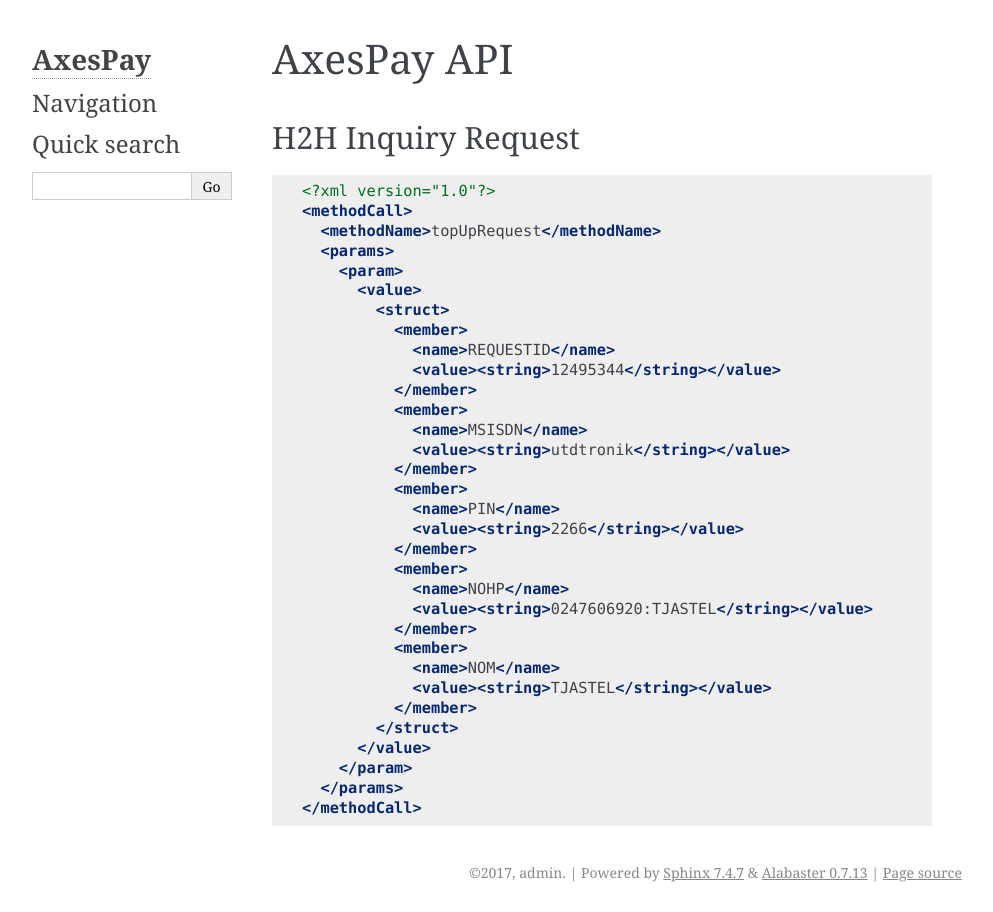
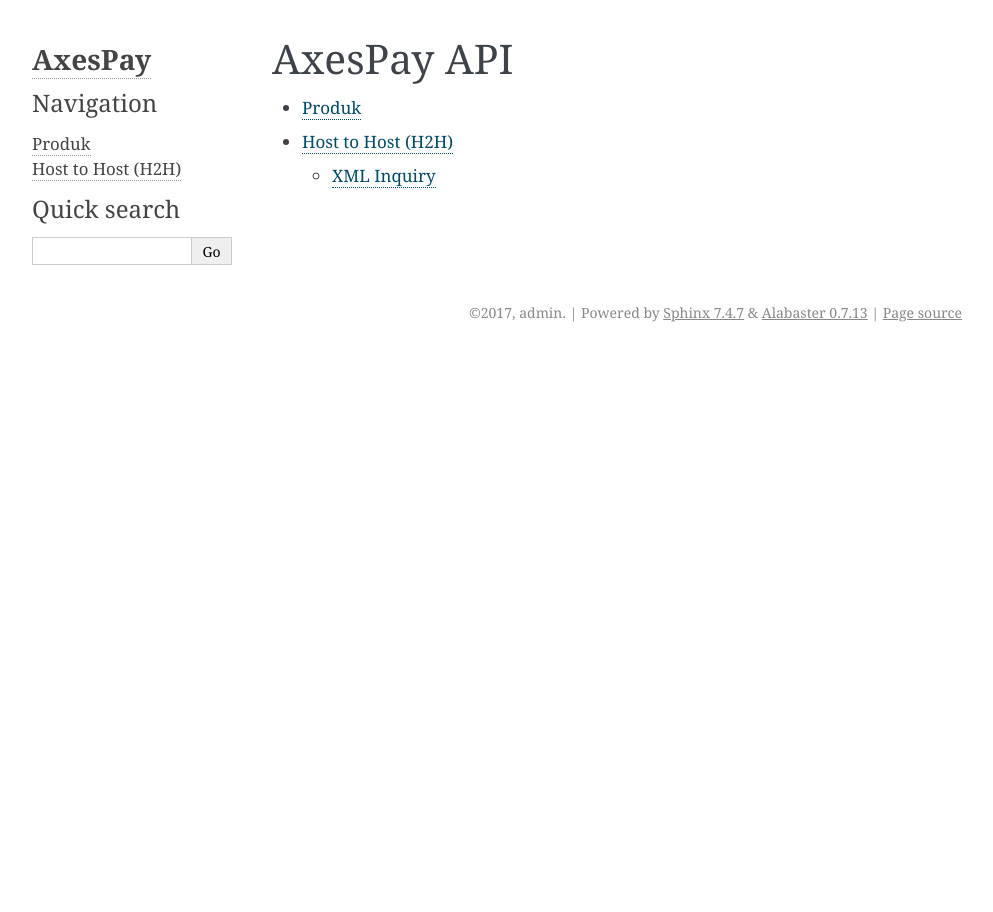
Before and after one commit to ciheul/axes-docs, a Sphinx documentation site: the page built from source/index.rst, in a window 1280 px wide. Shown: the whole page, without its empty margins (148-1141 px from the left). Built offline with Sphinx 7.4.7, drawn with Linux system fonts in a browser that asks for light colours.

```diff
--- a/source/index.rst
+++ b/source/index.rst
@@ -6,54 +6,16 @@
 AxesPay API
 ===========
 
-.. .. toctree::
-..    :maxdepth: 2
-..    :caption: Contents:
-..
-..
-..
+.. toctree::
+   :maxdepth: 2
+
+   products.rst
+   h2h.rst
+
+
 .. Indices and tables
 .. ==================
 ..
 .. * :ref:`genindex`
 .. * :ref:`modindex`
 .. * :ref:`search`
-
-
-H2H Inquiry Request
--------------------
-
-.. code-block:: xml
-
-   <?xml version="1.0"?>
-   <methodCall>
-     <methodName>topUpRequest</methodName>
-     <params>
-       <param>
-         <value>
-           <struct>
-             <member>
-               <name>REQUESTID</name>
-               <value><string>12495344</string></value>
-             </member>
-             <member>
-               <name>MSISDN</name>
-               <value><string>utdtronik</string></value>
-             </member>
-             <member>
-               <name>PIN</name>
-               <value><string>2266</string></value>
-             </member>
-             <member>
-               <name>NOHP</name>
-               <value><string>0247606920:TJASTEL</string></value>
-             </member>
-             <member>
-               <name>NOM</name>
-               <value><string>TJASTEL</string></value>
-             </member>
-           </struct>
-         </value>
-       </param>
-     </params>
-   </methodCall>
```
Also changed, not shown: source/h2h.rst (added, +40 -0 lines), source/products.rst (added, +104 -0 lines).
